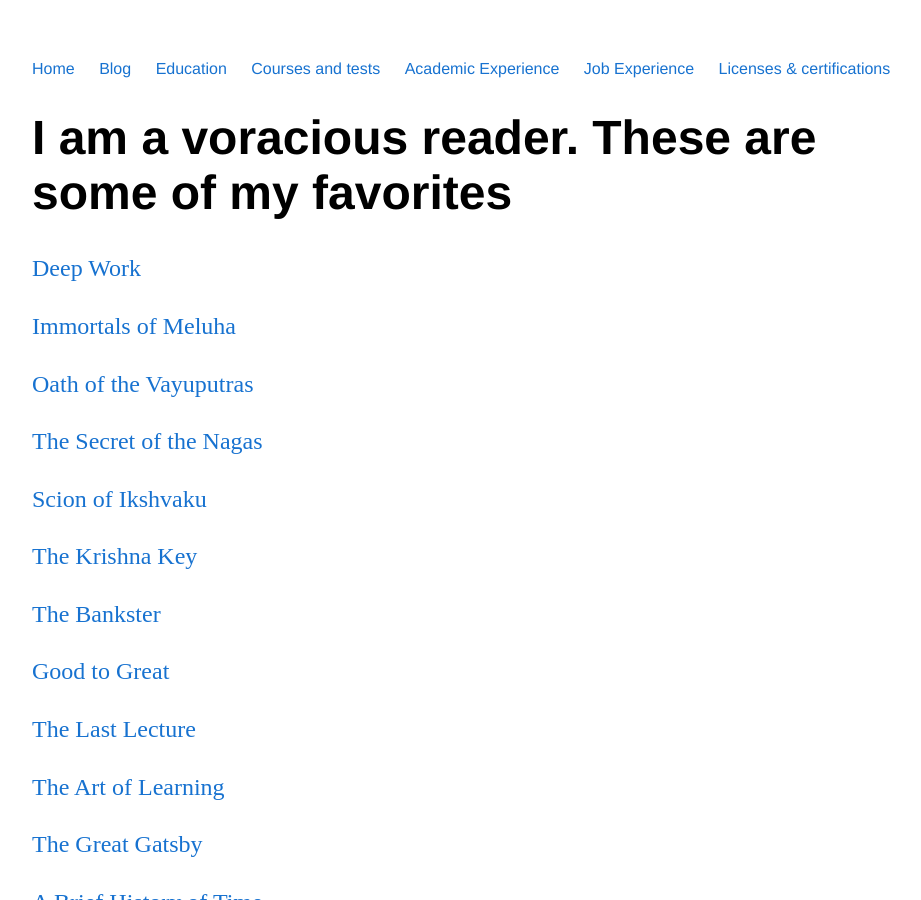
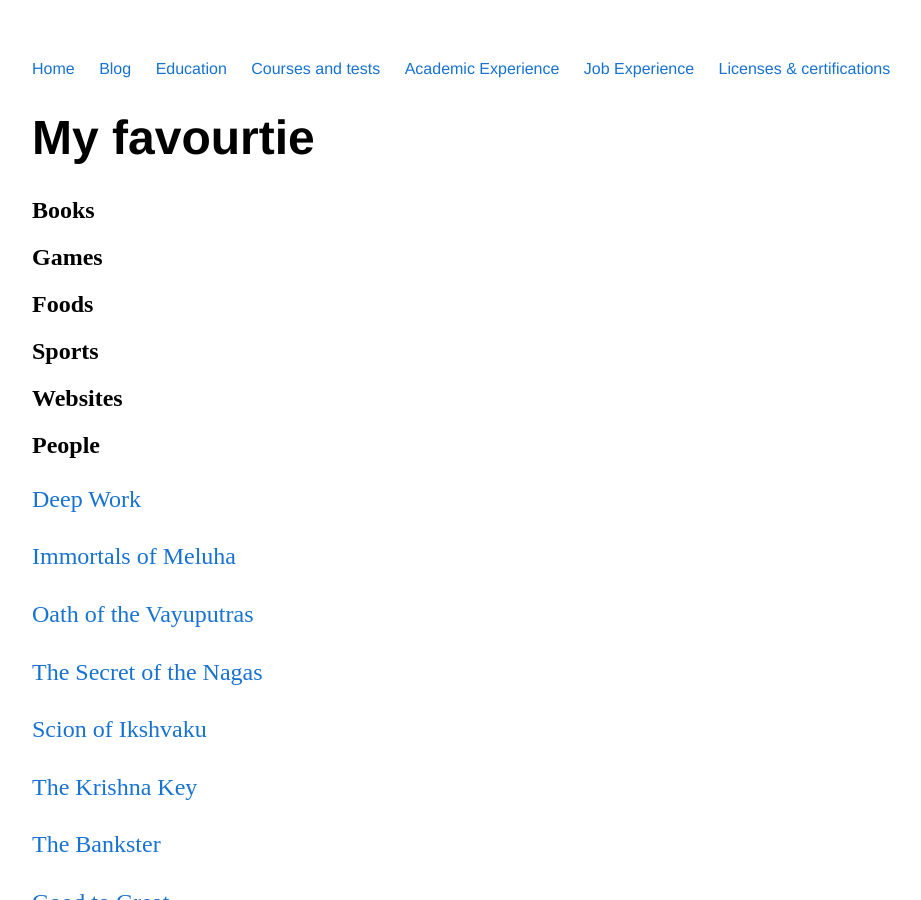
Before and after one commit to ArmanBehnam/ArmanBehnam.github.io, a Jekyll site: the page built from Education/index.html, in a window 1280 px wide and 900 px high. Shown: the whole window, without its empty margins (160-1081 px from the left). Built offline with Jekyll 4.4.1, drawn with Linux system fonts in a browser that asks for light colours.

Commit message:
Update index.html

```diff
--- a/Education/index.html
+++ b/Education/index.html
@@ -3,7 +3,14 @@ layout: default
 title: Education
 ---
 <div class="blurb">
-	<h1>I am a voracious reader. These are some of my favorites</h1>
+	<h1>My favourtie</h1>
+
+	<h2>Books</h2>
+	<h2>Games</h2>
+	<h2>Foods</h2>
+	<h2>Sports</h2>
+	<h2>Websites</h2>
+	<h2>People</h2>
 
   <p><a href = "https://www.amazon.com/Deep-Work-Focused-Success-Distracted/dp/1455586692/ref=sr_1_1?ie=UTF8&qid=1514274238&sr=8-1&keywords=deep+work">Deep Work</a></p>
 
```
